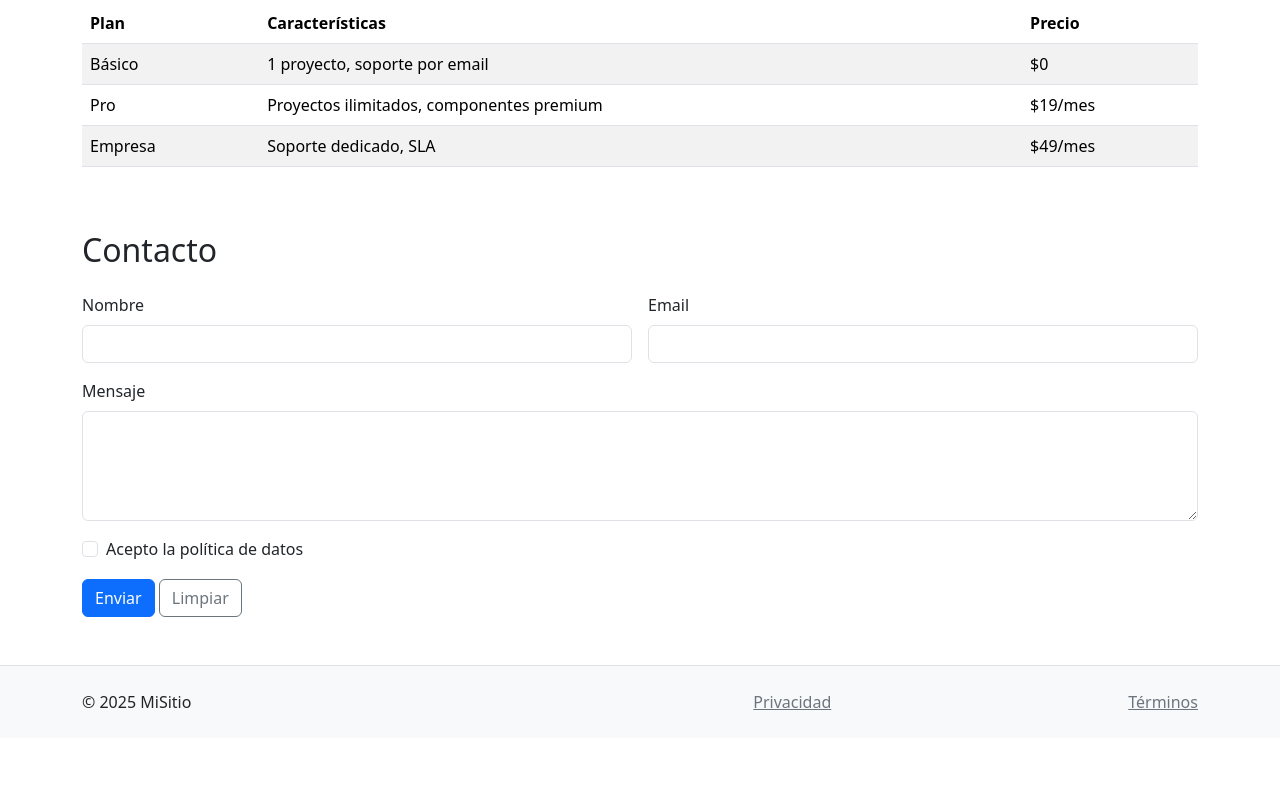
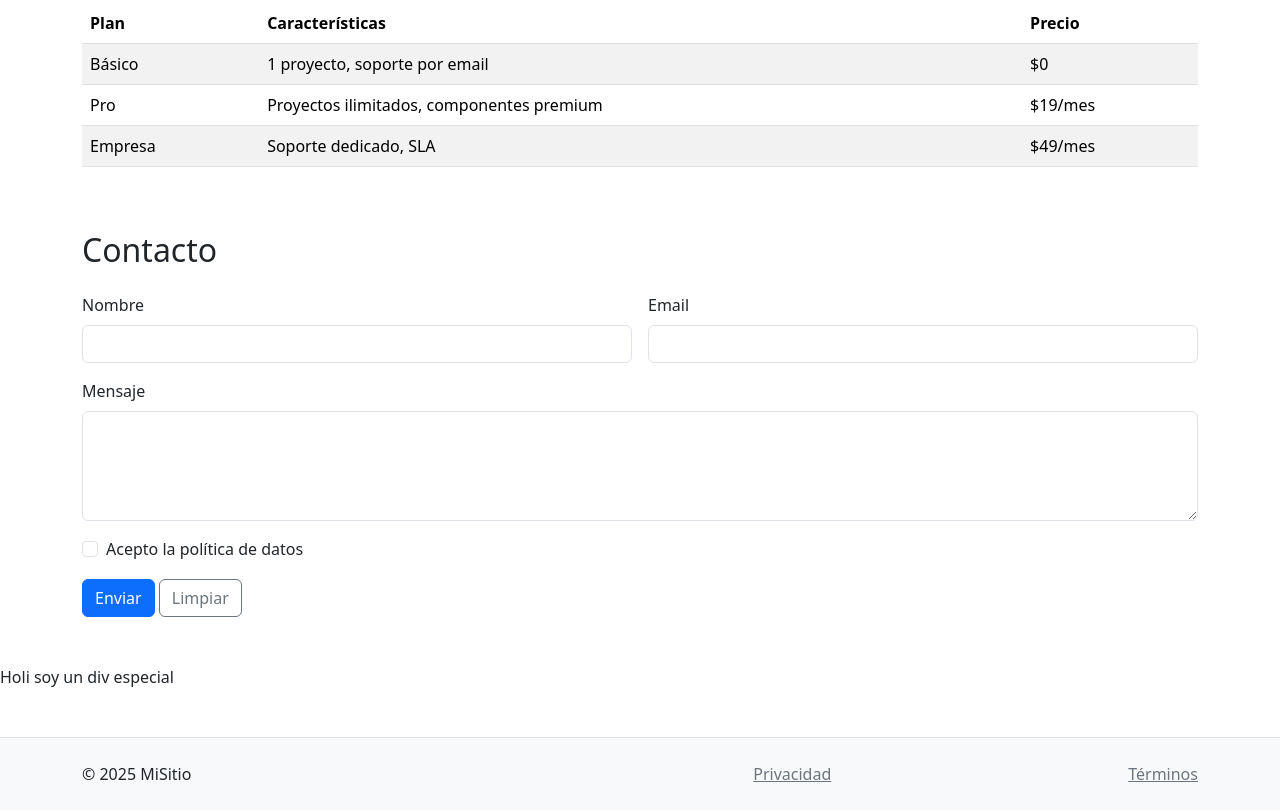
Before and after one commit to Peterrsin/mi-landing-page, a plain HTML site: page index.html in a window 1280 px wide. Shown: the part 968-1778 px from the top of the page. Before the commit the page ends 1706 px from the top, so only its background shows below. Drawn offline with nearby package versions, Linux system fonts and the light colour scheme.

Commit message:
hice un div

```diff
--- a/index.html
+++ b/index.html
@@ -112,6 +112,9 @@
         </div>
     </div>
 </section>
+<div>
+    Holi soy un div especial
+</div>
 <footer class="bg-light border-top py-4 mt-5">
     <div class="container d-flex flex-column flex-md-row justify-content-between">
         <span>© 2025 MiSitio</span>
```
